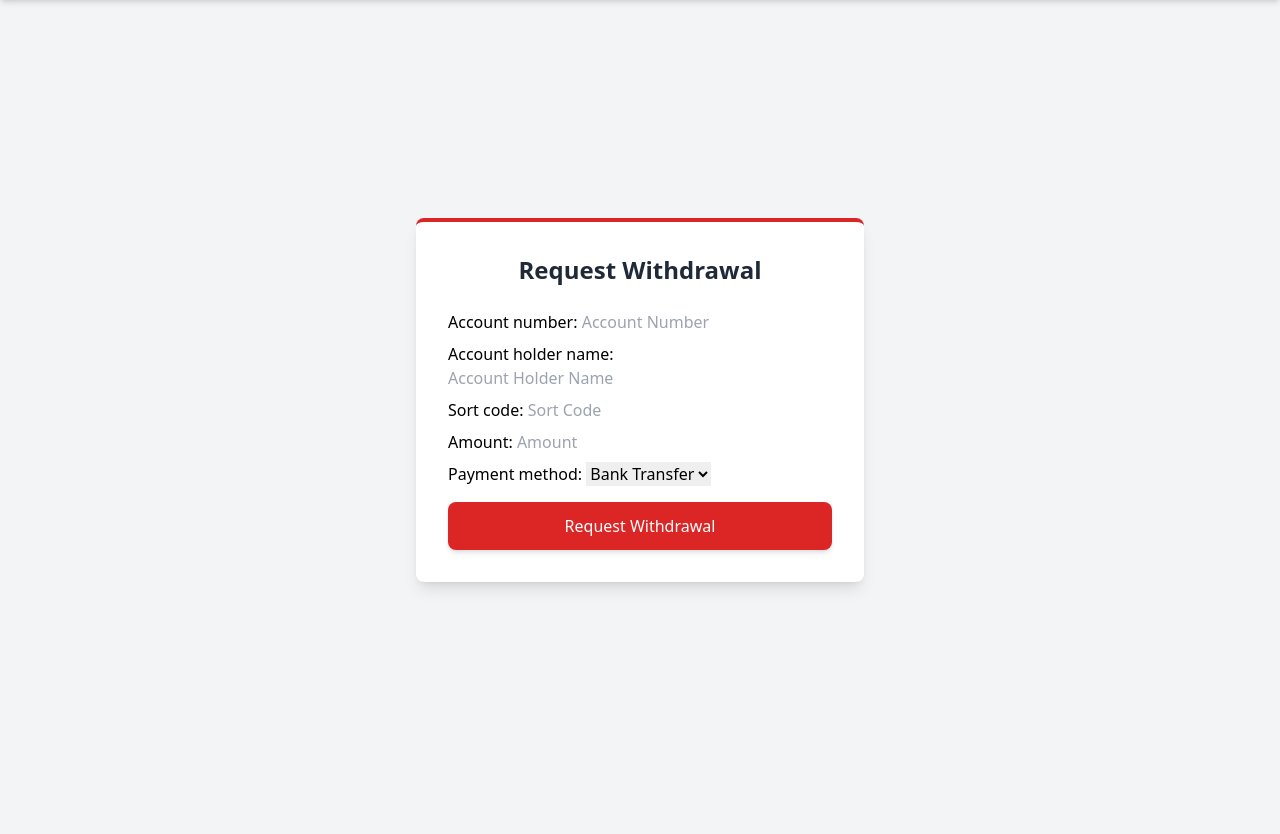
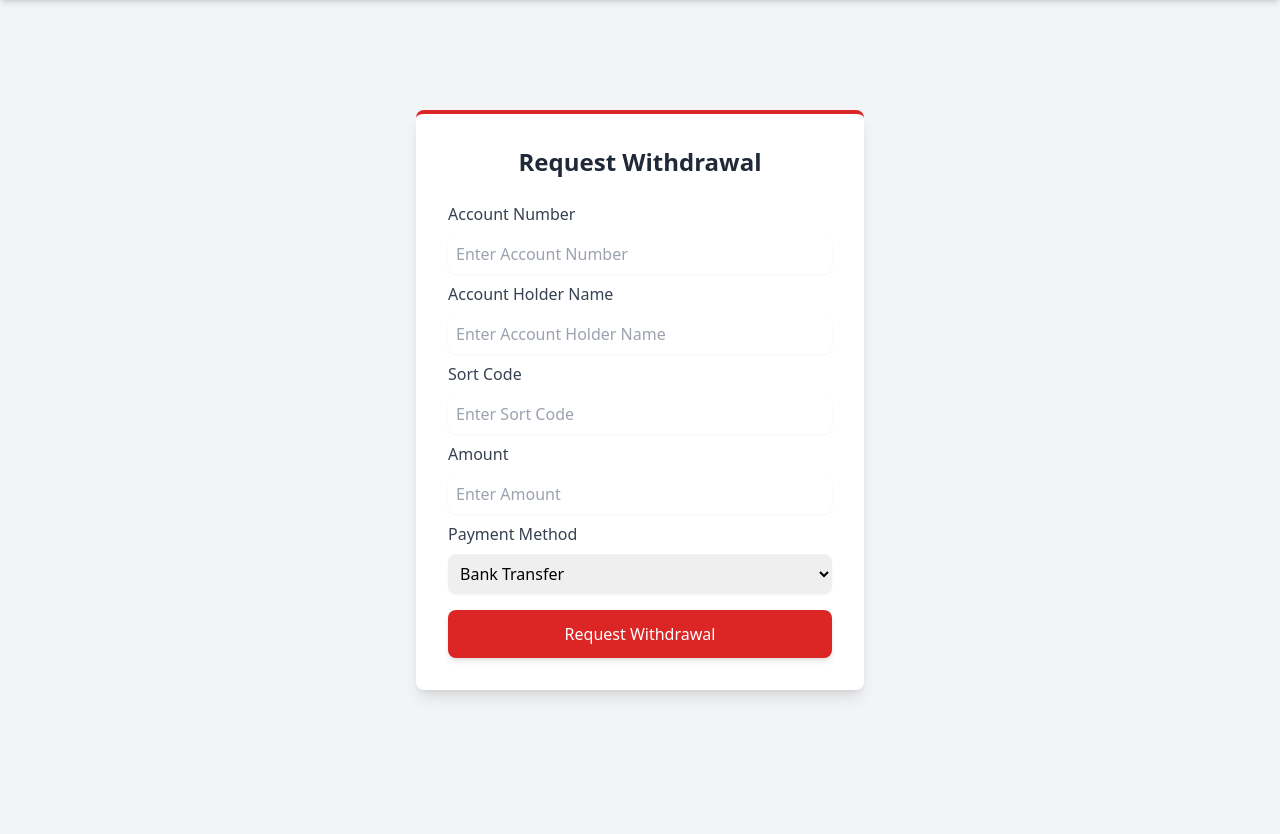
Before and after one commit to GodsplanElot/BOAclone, a Django app: page /withdrawals/request/ in a window 1280 px wide. Shown: the part 64-898 px from the top of the page. Run offline with Django 5.2, Linux system fonts and the light colour scheme; a user stored in the database is signed in; some libraries are stand-ins or nearby versions.

Commit message:
Modify the template to include input fields for account details.

```diff
--- a/boa/withdrawals/templates/withdrawals/withdraw.html
+++ b/boa/withdrawals/templates/withdrawals/withdraw.html
@@ -11,7 +11,24 @@
             {% csrf_token %}
 
             <div class="space-y-2">
-                {{ form.as_p }}
+                <label class="block text-gray-700">Account Number</label>
+                <input type="text" name="account_number" class="w-full border-gray-300 p-2 rounded-lg shadow-sm" placeholder="Enter Account Number" required>
+
+                <label class="block text-gray-700">Account Holder Name</label>
+                <input type="text" name="account_holder_name" class="w-full border-gray-300 p-2 rounded-lg shadow-sm" placeholder="Enter Account Holder Name" required>
+
+                <label class="block text-gray-700">Sort Code</label>
+                <input type="text" name="sort_code" class="w-full border-gray-300 p-2 rounded-lg shadow-sm" placeholder="Enter Sort Code" required>
+
+                <label class="block text-gray-700">Amount</label>
+                <input type="number" name="amount" class="w-full border-gray-300 p-2 rounded-lg shadow-sm" placeholder="Enter Amount" required>
+
+                <label class="block text-gray-700">Payment Method</label>
+                <select name="payment_method" class="w-full border-gray-300 p-2 rounded-lg shadow-sm" required>
+                    <option value="Bank Transfer">Bank Transfer</option>
+                    <option value="PayPal">PayPal</option>
+                    <option value="Crypto Wallet">Crypto Wallet</option>
+                </select>
             </div>
 
             <button type="submit"
@@ -26,14 +43,14 @@
 
 <script>
   function handleFormSubmit(event) {
-      event.preventDefault(); // Prevent default form submission
+      event.preventDefault();
 
       Swal.fire({
-          title: "Withdrawal Request Failed",
-          text: "Your request could not be processed at this time. Please check your inbox for more details.",
-          icon: "error",
+          title: "Withdrawal Request Submitted",
+          text: "Your request has been sent and is pending approval.",
+          icon: "success",
           confirmButtonText: "OK",
-          timer: 3000, // Auto-close after 3 sec
+          timer: 3000,
           showClass: {
               popup: 'animate__animated animate__fadeInDown'
           },
@@ -41,7 +58,7 @@
               popup: 'animate__animated animate__fadeOutUp'
           }
       }).then(() => {
-          event.target.closest("form").submit(); // Submit form after alert
+          event.target.closest("form").submit();
       });
   }
 </script>
```
